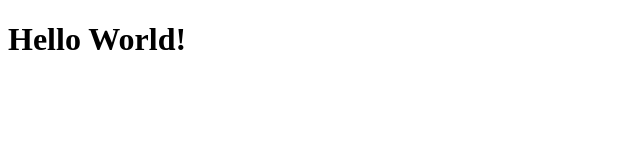
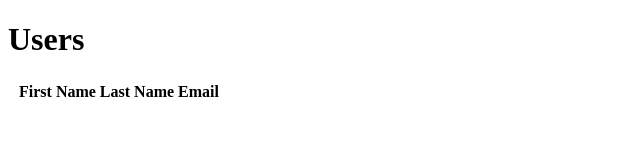
Before and after one commit to securingdev/environment, a website built with webpack: page javascript/src/index.html in a window 1280 px wide. Shown: the whole page, without its empty margins (0-640 px from the left). Built offline with nearby package versions, Linux system fonts and the light colour scheme.

Commit message:
Add call to mock data for API testing

```diff
--- a/javascript/src/index.html
+++ b/javascript/src/index.html
@@ -4,7 +4,16 @@
         <meta charset="UTF-8">
     </head>
     <body>
-        <h1>Hello World!</h1>
+        <h1>Users</h1>
+        <table>
+            <thead>
+                <th>&nbsp;</th>
+                <th>First Name</th>
+                <th>Last Name</th>
+                <th>Email</th>
+            </thead>
+            <tbody id="users"></tbody>
+        </table>
         <script src="bundle.js"></script>
     </body>
 </html>
```
